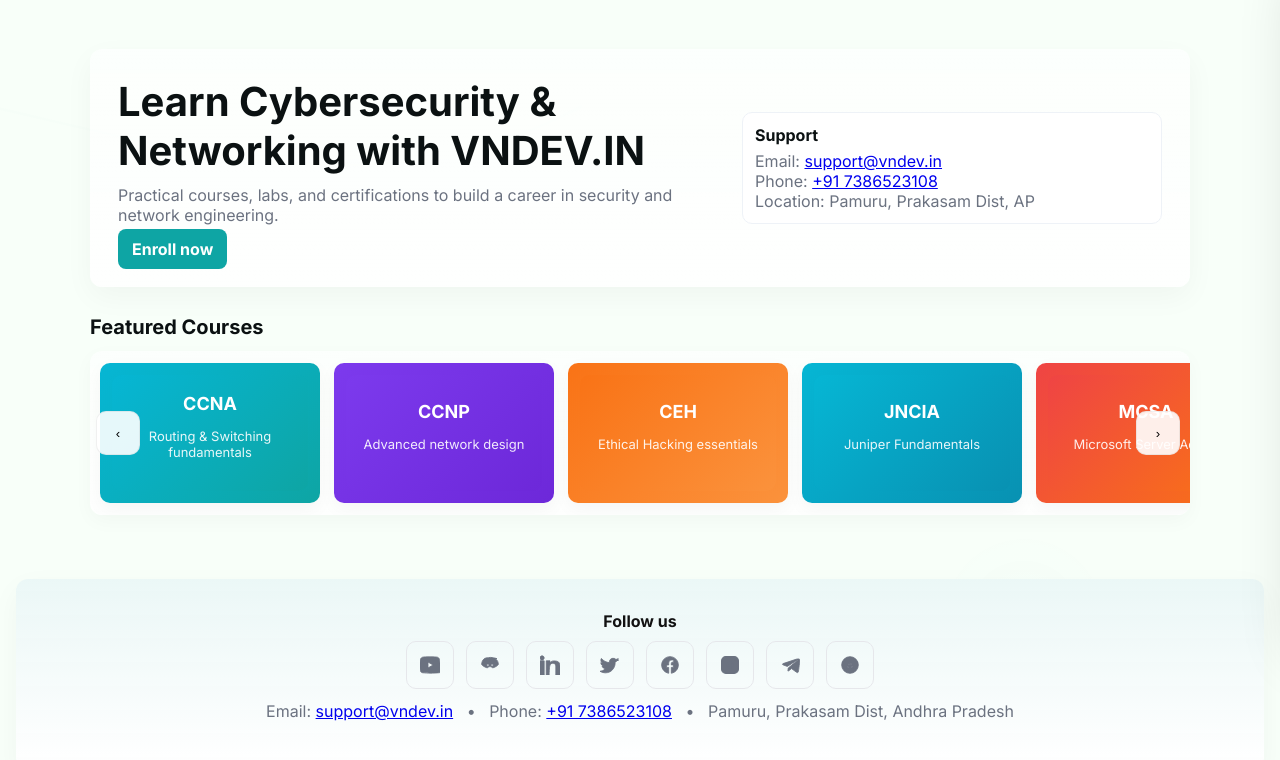
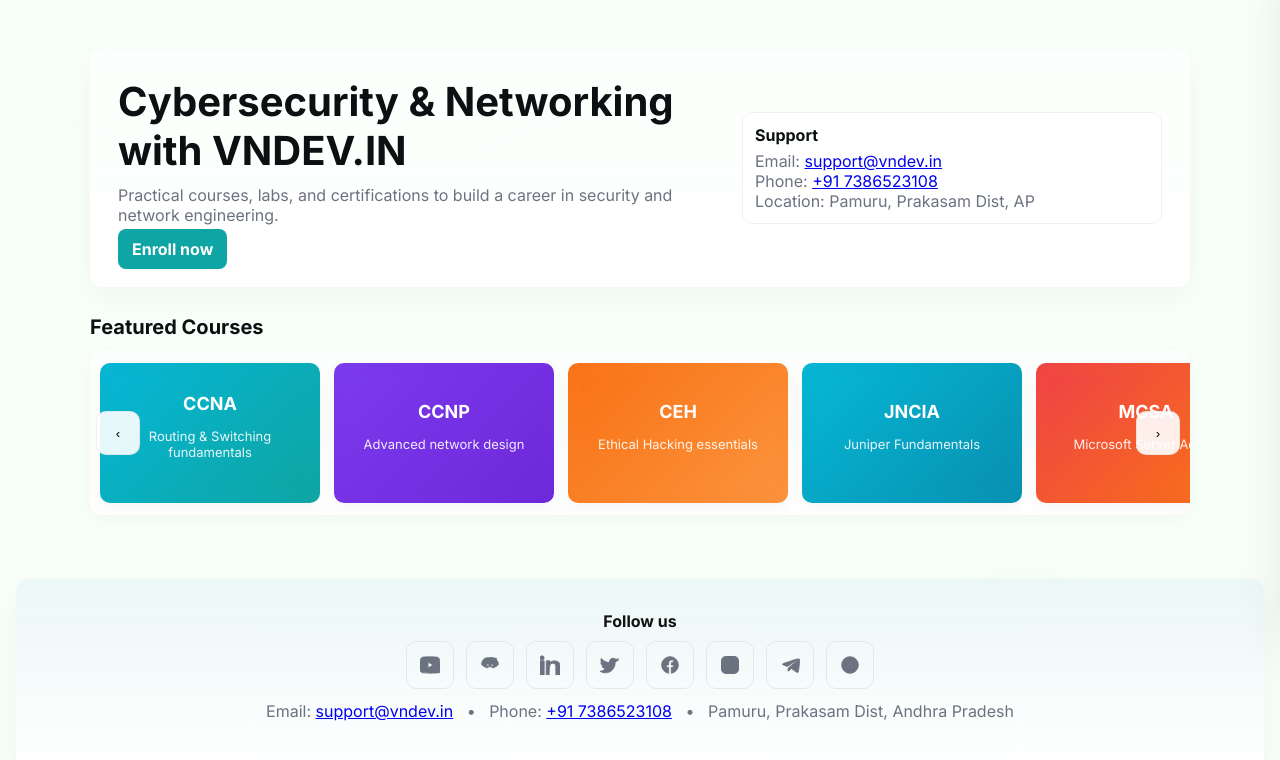
Before and after one commit to vndevireddy/vndev.in, a plain HTML site: page index.html in a window 1280 px wide. Shown: the part 118-878 px from the top of the page. Drawn offline with Linux system fonts and the light colour scheme.

Commit message:
Update index.html

```diff
--- a/index.html
+++ b/index.html
@@ -227,7 +227,7 @@
     <main>
       <section class="hero">
         <div>
-          <h1>Learn Cybersecurity & Networking with VNDEV.IN</h1>
+          <h1> Cybersecurity & Networking with VNDEV.IN</h1>
           <p class="muted">Practical courses, labs, and certifications to build a career in security and network engineering.</p>
           <div class="cta"><a class="btn" href="contact.html">Enroll now</a></div>
         </div>
```
